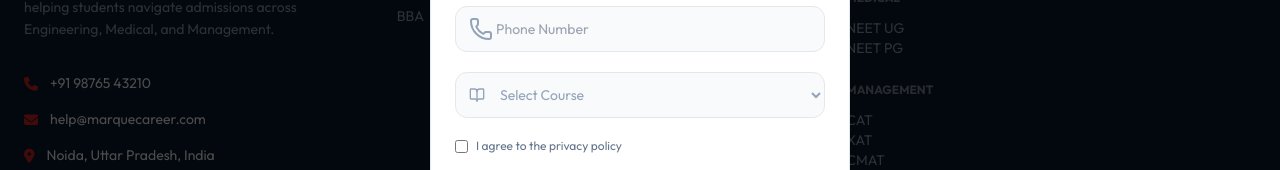
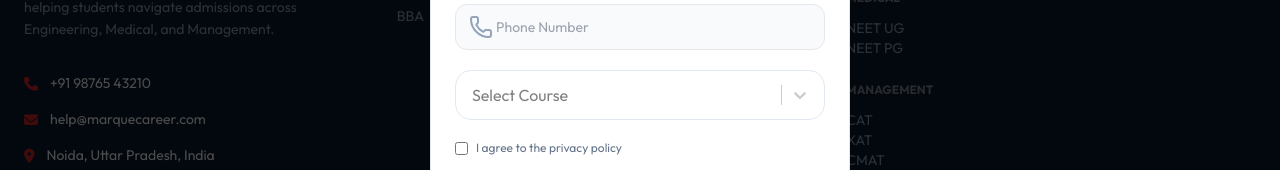
Before and after one commit to marquedatabase-maker/Marque, a React (Vite) app in the folder frontend/: page /all-college/1 in a window 1280 px wide. Both pictures are taken after a click on the button "Get Free Counselling". Shown: the part 1054-1224 px from the top of the page. Built offline with nearby package versions, Linux system fonts and the light colour scheme; no server answers.

Commit message:
new code

```diff
--- a/frontend/package.json
+++ b/frontend/package.json
@@ -22,6 +22,7 @@
     "react-helmet-async": "^2.0.5",
     "react-icons": "^5.5.0",
     "react-router-dom": "^7.13.0",
+    "react-select": "^5.10.2",
     "recharts": "^3.7.0",
     "slugify": "^1.6.6",
     "xlsx": "^0.18.5"
--- a/frontend/src/components/enquiry/CollegeDetailEnquiryForm.jsx
+++ b/frontend/src/components/enquiry/CollegeDetailEnquiryForm.jsx
@@ -10,6 +10,7 @@
   GraduationCap,
 } from "lucide-react";
 import api from "../../Services/api";
+import Select from "react-select";
 
 export default function EnquiryForm({
   defaultCourse = "",
@@ -23,6 +24,34 @@
     course: defaultCourse,
     consent: false,
   };
+  const courseOptions = [
+    {
+      label: "Medical",
+      options: [
+        { value: "MBBS", label: "MBBS" },
+        { value: "MBBS / PG", label: "MBBS / PG" },
+        { value: "BDS", label: "BDS" },
+        { value: "MDS", label: "MDS" },
+        { value: "BAMS", label: "BAMS" },
+        { value: "Nursing", label: "Nursing" },
+      ],
+    },
+    {
+      label: "Engineering",
+      options: [
+        { value: "B.Tech", label: "B.Tech" },
+        { value: "M.Tech", label: "M.Tech" },
+      ],
+    },
+    {
+      label: "Management",
+      options: [
+        { value: "BBA", label: "BBA" },
+        { value: "MBA", label: "MBA" },
+        { value: "BCA", label: "BCA" },
+      ],
+    },
+  ];
 
   const [form, setForm] = useState(initialFormState);
   const [submitted, setSubmitted] = useState(false);
@@ -120,36 +149,53 @@
             />
 
             {/* Course Selector */}
-            <div className="relative group">
-              <div className="absolute inset-y-0 left-0 pl-4 flex items-center text-slate-400 pointer-events-none">
+            <div className="relative">
+              <div className="absolute inset-y-0 left-0 pl-4 flex items-center text-slate-400 pointer-events-none z-10">
                 <BookOpen size={16} />
               </div>
-              <select
-                name="course"
-                value={form.course}
-                onChange={handleChange}
-                className="w-full pl-11 pr-4 py-3 rounded-xl bg-white/10 border border-white/15 backdrop-blur-md text-white outline-none text-sm font-medium placeholder-white/50 focus:bg-white/15 focus:border-white transition-all appearance-none cursor-pointer"
-                required
-              >
-                <option value="" className="bg-[#0B1C33]">
-                  Select Course
-                </option>
-                <option value="B.Tech" className="bg-[#0B1C33]">
-                  B.Tech
-                </option>
-                <option value="BBA" className="bg-[#0B1C33]">
-                  BBA
-                </option>
-                <option value="MBA" className="bg-[#0B1C33]">
-                  MBA
-                </option>
-                <option value="MBBS" className="bg-[#0B1C33]">
-                  MBBS
-                </option>
-              </select>
-              <div className="absolute inset-y-0 right-4 flex items-center pointer-events-none opacity-50">
-                <div className="border-l border-t border-white w-2 h-2 rotate-[225deg] mt-[-4px]"></div>
-              </div>
+
+              <Select
+                options={courseOptions}
+                placeholder="Select Course"
+                onChange={(selected) =>
+                  setForm((prev) => ({ ...prev, course: selected.value }))
+                }
+                menuPortalTarget={document.body} // 🔥 scroll fix
+                menuPosition="fixed" // 🔥 position fix
+                menuShouldScrollIntoView={false}
+                className="text-sm"
+                styles={{
+                  control: (base) => ({
+                    ...base,
+                    backgroundColor: "rgba(255,255,255,0.1)",
+                    border: "1px solid rgba(255,255,255,0.15)",
+                    borderRadius: "12px",
+                    paddingLeft: "36px",
+                    color: "white",
+                    minHeight: "44px",
+                    boxShadow: "none",
+                  }),
+                  singleValue: (base) => ({
+                    ...base,
+                    color: "white",
+                  }),
+                  menu: (base) => ({
+                    ...base,
+                    borderRadius: "12px",
+                    overflow: "hidden",
+                  }),
+                  menuPortal: (base) => ({
+                    ...base,
+                    zIndex: 9999, // 🔥 popup ke upar
+                  }),
+                  option: (base, state) => ({
+                    ...base,
+                    backgroundColor: state.isFocused ? "#0f2d52" : "white",
+                    color: state.isFocused ? "white" : "black",
+                    fontSize: "14px",
+                  }),
+                }}
+              />
             </div>
 
             {/* Consent Checkbox */}
--- a/frontend/src/components/enquiry/EnquiryForm.jsx
+++ b/frontend/src/components/enquiry/EnquiryForm.jsx
@@ -1,4 +1,5 @@
 import { useState, useEffect } from "react";
+import Select from "react-select";
 import {
   User,
   Mail,
@@ -10,15 +11,53 @@
 import api from "../../Services/api";
 import { X } from "lucide-react";
 
-export default function EnquiryForm({ defaultCourse = "", onClose , onSuccess}) {
+export default function EnquiryForm({
+  defaultCourse = "",
+  onClose,
+  onSuccess,
+}) {
   const initialFormState = {
     name: "",
     email: "",
     phone: "",
     course: defaultCourse,
     consent: false,
+  };
 
-  };
+  const courseOptions = [
+    {
+      label: "Medical",
+      options: [
+        { value: "MBBS", label: "MBBS" },
+        { value: "MBBS / PG", label: "MBBS / PG" },
+        { value: "BDS", label: "BDS" },
+        { value: "MDS", label: "MDS" },
+        { value: "BAMS", label: "BAMS" },
+        { value: "BAMS PG", label: "BAMS PG" },
+        { value: "Nursing", label: "Nursing" },
+        { value: "Pharmacy", label: "Pharmacy" },
+        { value: "BPT", label: "BPT" },
+      ],
+    },
+    {
+      label: "Engineering",
+      options: [
+        { value: "B.Tech", label: "B.Tech" },
+        { value: "M.Tech", label: "M.Tech" },
+        { value: "B.Arch", label: "B.Arch" },
+      ],
+    },
+    {
+      label: "Management",
+      options: [
+        { value: "BBA", label: "BBA" },
+        { value: "MBA", label: "MBA" },
+        { value: "BCA", label: "BCA" },
+        { value: "MCA", label: "MCA" },
+        { value: "Fashion Designing", label: "Fashion Designing" },
+      ],
+    },
+  ];
 
   const [form, setForm] = useState(initialFormState);
   const [submitted, setSubmitted] = useState(false);
@@ -119,22 +158,34 @@
             />
 
             <div className="relative">
-              <div className="absolute inset-y-0 left-0 pl-3.5 flex items-center text-slate-400">
-                <BookOpen className="w-4 h-4" />
-              </div>
-              <select
-                name="course"
-                value={form.course}
-                onChange={handleChange}
-                className="w-full pl-10 pr-4 py-3 bg-slate-50 border rounded-xl text-sm"
-                required
-              >
-                <option value="">Select Course</option>
-                <option>B.Tech</option>
-                <option>BBA</option>
-                <option>MBA</option>
-                <option>MBBS</option>
-              </select>
+              <Select
+                options={courseOptions}
+                placeholder="Select Course"
+                onChange={(selected) =>
+                  setForm((prev) => ({ ...prev, course: selected.value }))
+                }
+                menuPortalTarget={document.body} // ✅ important
+                menuPosition="fixed" // ✅ important
+                menuShouldScrollIntoView={false} // ✅ scroll jump fix
+                styles={{
+                  control: (base) => ({
+                    ...base,
+                    borderRadius: "16px",
+                    padding: "6px",
+                    borderColor: "#e2e8f0",
+                    boxShadow: "none",
+                  }),
+                  menuPortal: (base) => ({
+                    ...base,
+                    zIndex: 9999, // 🔥 dropdown popup ke upar aayega
+                  }),
+                  menu: (base) => ({
+                    ...base,
+                    borderRadius: "16px",
+                    overflow: "hidden",
+                  }),
+                }}
+              />
             </div>
 
             <label className="flex items-center gap-2 text-xs text-slate-500">
```
Also changed, not shown: 2 other files (tests, documents, lock files or other folders).
